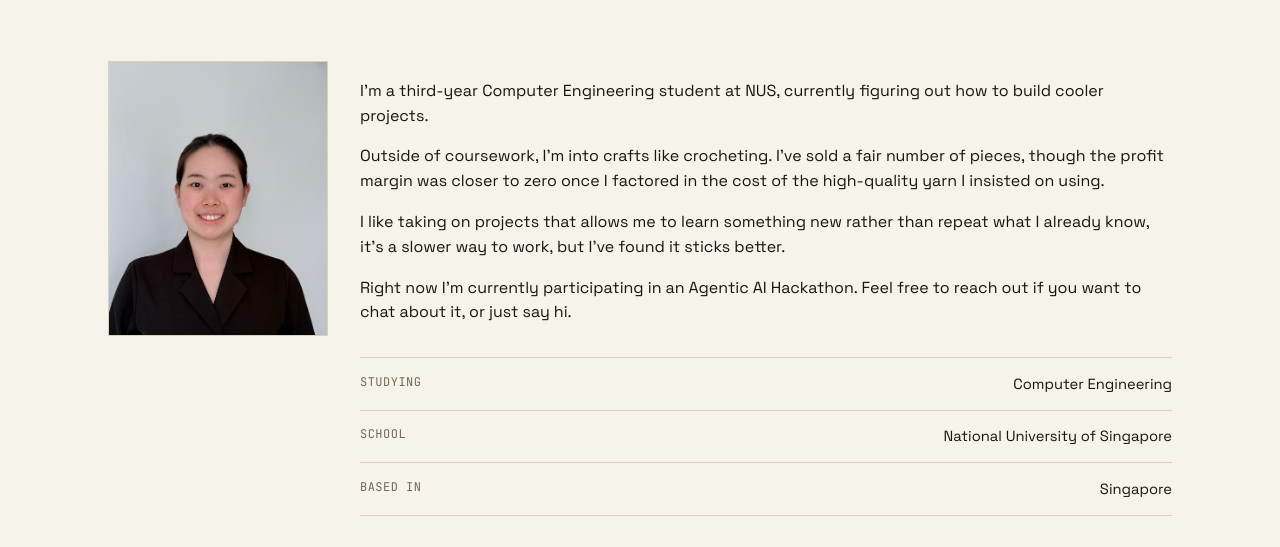
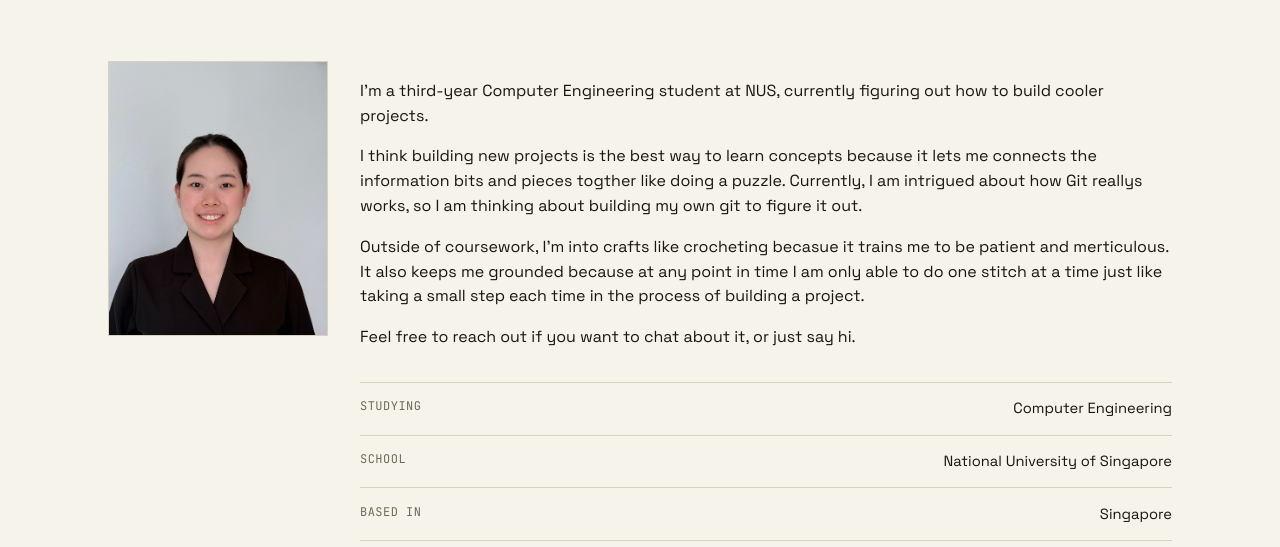
Before and after one commit to lhlim88/portfolio, a plain HTML site: page about.html in a window 1280 px wide. Shown: the part 253-800 px from the top of the page. Drawn offline with Linux system fonts and the light colour scheme.

Commit message:
edited about page

```diff
--- a/about.html
+++ b/about.html
@@ -40,13 +40,15 @@
          <p>I'm a third-year Computer Engineering student at NUS, currently figuring out how to build cooler projects.
         </p>
         <p>
-          Outside of coursework, I'm into crafts like crocheting. I've sold a fair number of pieces, though the profit margin was closer to zero once I factored in the cost of the high-quality yarn I insisted on using.
+          I think building new projects is the best way to learn concepts because it lets me connects the information bits and pieces togther like doing a puzzle. Currently, I am
+          intrigued about how Git reallys works, so I am thinking about building my own git to figure it out.
         </p>
         <p>
-          I like taking on projects that allows me to learn something new rather than repeat what I already know, it's a slower way to work, but I've found it sticks better.
+          Outside of coursework, I'm into crafts like crocheting becasue it trains me to be patient and merticulous. It also keeps me grounded because at any point in time I am
+          only able to do one stitch at a time just like taking a small step each time in the process of building a project.
         </p>
         <p>
-          Right now I'm currently participating in an Agentic AI Hackathon. Feel free to reach out if you want to chat about it, or just say hi.
+          Feel free to reach out if you want to chat about it, or just say hi.
         </p>
 
         <ul class="fact-list">
```
